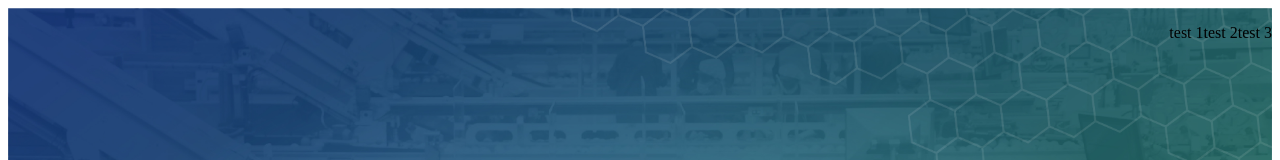
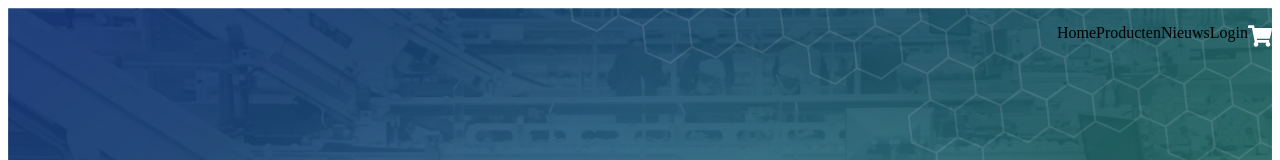
Before and after one commit to koenmoret/frontend-react-eindopdracht, a React (Vite) app: page / in a window 1280 px wide. Shown: the top 160 px of the page. Built offline with nearby package versions, Linux system fonts and the light colour scheme.

Commit message:
Navbar inrichten

```diff
--- a/src/components/global/Nav-bar.jsx
+++ b/src/components/global/Nav-bar.jsx
@@ -1,4 +1,5 @@
 import './Nav-bar.css';
+import {FaShoppingCart} from "react-icons/fa";
 
 
 // eslint-disable-next-line react/prop-types
@@ -9,9 +10,15 @@ function NavBar({setClass}) {
             <div className="header--nav">
                 <nav className={`${setClass}`}>
                     <ul>
-                        <li>test 1</li>
-                        <li>test 2</li>
-                        <li>test 3</li>
+                        <li>Home</li>
+                        <li>Producten</li>
+                        <li>Nieuws</li>
+                        <li>Login</li>
+                        <li>
+                            <span className="fa-shopping-cart">
+                               <FaShoppingCart/>
+                            </span>
+                        </li>
                     </ul>
                 </nav>
             </div>
```
